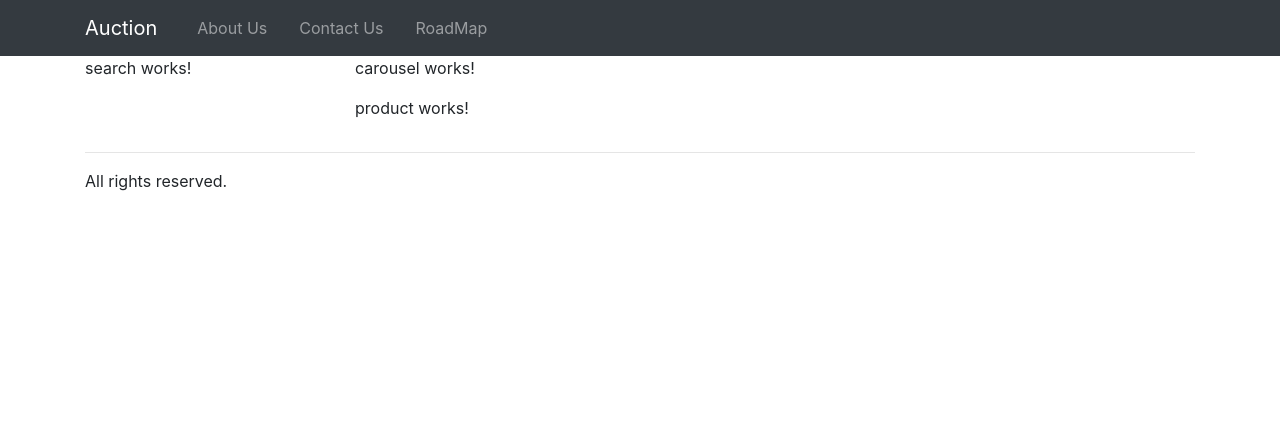
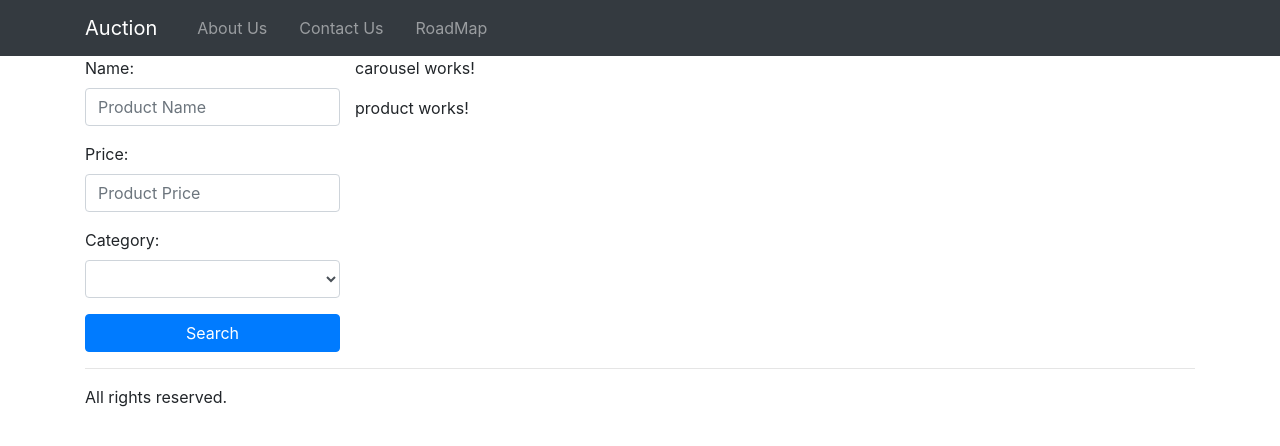
Before and after one commit to CYNCHE/AngularAuction, an Angular app: page / in a window 1280 px wide. Shown: the top 446 px of the page. Built offline with nearby package versions, Linux system fonts and the light colour scheme.

Commit message:
add search component

```diff
--- a/src/app/search/search.component.html
+++ b/src/app/search/search.component.html
@@ -1,3 +1,15 @@
-<p>
-  search works!
-</p>
+<form name="searchForm" role="form">
+  <div class="form-group">
+    <label for="productName">Name:</label>
+    <input type="text" id="productName" placeholder="Product Name" class="form-control">
+  </div>
+  <div class="form-group">
+    <label for="productPrice">Price:</label>
+    <input type="number" id="productPrice" placeholder="Product Price" class="form-control">
+  </div>
+  <div class="form-group">
+    <label for="productCategory">Category:</label>
+    <select id="productCategory" class="form-control"></select>
+  </div>
+  <button class="btn btn-primary btn-block" type="submit">Search</button>
+</form>
```
